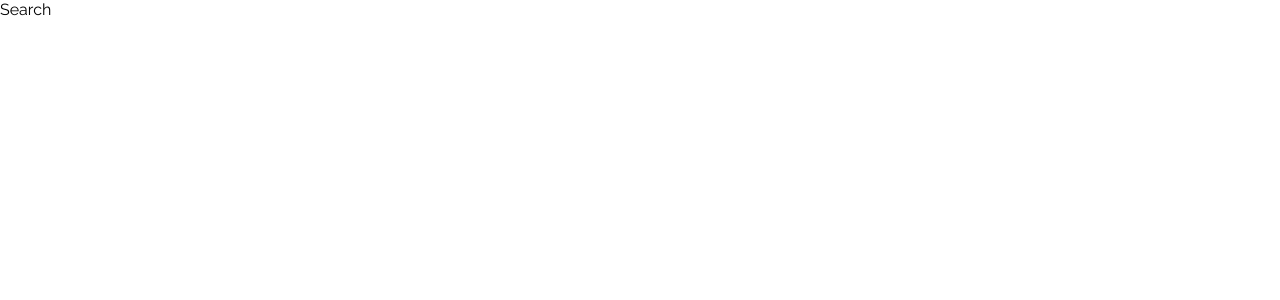
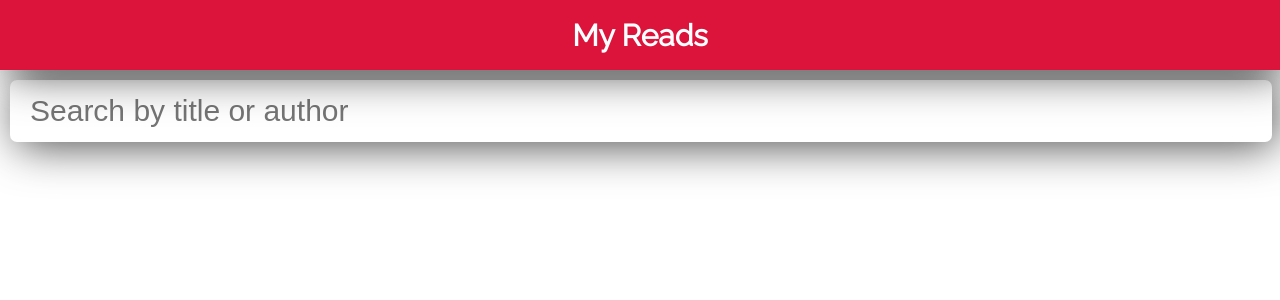
Before and after one commit to skb1129/myreads-react, a React (Create React App) app: page /search in a window 1280 px wide. Shown: the top 300 px of the page. Built offline with nearby package versions, Linux system fonts and the light colour scheme.

Commit message:
feat: search functional

```diff
--- a/src/components/Search.jsx
+++ b/src/components/Search.jsx
@@ -1,10 +1,63 @@
 import React, { Component } from 'react';
+import PropTypes from 'prop-types';
+
+import Navbar from './common/Navbar';
+import BookCard from './common/BookCard';
+import Loader from './Loader';
+
+import '../styles/Search.css';
 
 class Search extends Component {
+  static propTypes = {
+    books: PropTypes.array,
+    isLoading: PropTypes.bool,
+    notFound: PropTypes.bool,
+    searchHandler: PropTypes.func.isRequired,
+    moveBookHandler: PropTypes.func.isRequired,
+  };
+
+  static defaultProps = {
+    books: [],
+    isLoading: true,
+    notFound: false,
+  };
+
   render() {
+    const {
+      books,
+      moveBookHandler,
+      searchHandler,
+      isLoading,
+      notFound,
+    } = this.props;
+
     return (
       <div>
-        Search
+        <Navbar />
+        <main>
+          <section id="search">
+            <div className="search-bar-container">
+              <input
+                className="search-bar"
+                type="text"
+                placeholder="Search by title or author"
+                onChange={event => searchHandler(event.target.value)}
+              />
+            </div>
+          </section>
+          <section id="results">
+            {isLoading ? <Loader /> : (
+              <div className="result-books">
+                {notFound
+                  ? <h2>No Books found matching this query</h2>
+                  : books.map(book => (
+                    <BookCard key={book.id} book={book} moveBookHandler={moveBookHandler} />
+                  ))
+                }
+              </div>
+            )}
+          </section>
+        </main>
       </div>
     );
   }
--- a/src/components/common/BookCard.jsx
+++ b/src/components/common/BookCard.jsx
@@ -6,8 +6,11 @@ import { SHELF } from '../../constants';
 import '../../styles/BookCard.css';
 
 const FALLBACK = {
-  image: 'https://placehold.it/128x170',
+  image: 'https://dummyimage.com/128x170/707070/000000.png&text=Unavailable',
   title: 'Book Title',
+  subtitle: '',
+  description: '',
+  author: 'Unknown',
   rating: 'Unrated',
 };
 
@@ -26,10 +29,17 @@ class BookCard extends Component {
 
     return (
       <div className="card-container">
-        <img className="card-image" src={book.imageLinks.thumbnail || FALLBACK.image} alt={book.description} />
+        <img
+          className="card-image"
+          src={book.imageLinks && book.imageLinks.thumbnail
+            ? book.imageLinks.thumbnail
+            : FALLBACK.image}
+          alt={book.description || FALLBACK.description}
+        />
         <div className="card-right">
           <h3>{book.title || FALLBACK.title}</h3>
-          <p className="card-text">{book.subtitle}</p>
+          <p className="card-text">{book.subtitle || FALLBACK.subtitle}</p>
+          <p className="card-text">{`Author: ${book.authors || FALLBACK.author}`}</p>
           <p className="card-text">{`Rating: ${book.averageRating || FALLBACK.rating}`}</p>
           <div className="card-buttons">
             <span className="card-text">Move to: </span>
--- a/src/constants/index.js
+++ b/src/constants/index.js
@@ -4,6 +4,9 @@ const SHELF = {
   r: 'read',
 };
 
+const SEARCH_INTERVAL = 200;
+
 export {
   SHELF,
+  SEARCH_INTERVAL,
 };
--- a/src/routes/SearchRoute.jsx
+++ b/src/routes/SearchRoute.jsx
@@ -1,10 +1,68 @@
 import React, { Component } from 'react';
 
+import { BooksAPI } from '../apis';
 import { Search } from '../components';
+import { SEARCH_INTERVAL } from '../constants';
 
 class SearchRoute extends Component {
+  state = {
+    books: [],
+    timeout: null,
+    isLoading: false,
+    notFound: false,
+  };
+
+  searchHandler = (query) => {
+    this.setState({ isLoading: true });
+    const { timeout } = this.state;
+    if (timeout) {
+      clearTimeout(timeout);
+    }
+    if (!query) {
+      this.setState({ books: [], isLoading: false });
+      return;
+    }
+    this.setState({
+      timeout: setTimeout(async () => {
+        try {
+          let books = await BooksAPI.search(query);
+          if (books.error) {
+            books = [];
+          }
+          this.setState({
+            books,
+            isLoading: false,
+            notFound: !books.length,
+          });
+        } catch (error) {
+          console.log('Error connecting to Books API', error);
+        }
+      }, SEARCH_INTERVAL),
+    });
+  };
+
+  moveBookHandler = async (book, shelf) => {
+    try {
+      await BooksAPI.update(book, shelf);
+      const books = await BooksAPI.getAll();
+      this.setBooks(books);
+    } catch (error) {
+      console.error('Error connecting to Books API', error);
+    }
+  };
+
   render() {
-    return (<Search />);
+    const { books, isLoading, notFound } = this.state;
+
+    return (
+      <Search
+        books={books}
+        isLoading={isLoading}
+        notFound={notFound}
+        searchHandler={this.searchHandler}
+        moveBookHandler={this.moveBookHandler}
+      />
+    );
   }
 }
 
--- a/src/styles/BookCard.css
+++ b/src/styles/BookCard.css
@@ -24,7 +24,9 @@
 
 .card-text {
   color: #444;
-  font-size: 14px;
+  font-size: 13px;
+  margin-top: 0;
+  margin-bottom: 3px;
 }
 
 .card-buttons {
--- /dev/null
+++ b/src/styles/Search.css
@@ -0,0 +1,23 @@
+.search-bar-container {
+  width: 100%;
+  height: 60px;
+  margin-top: 70px;
+}
+
+.search-bar {
+  width: calc(100% - 40px);
+  height: 100%;
+  margin: 10px;
+  padding-left: 20px;
+  font-size: 30px;
+  border-radius: 7px;
+  border: 0;
+  box-shadow: 5px 5px 45px -2px #000b;
+}
+
+.result-books {
+  display: flex;
+  flex-wrap: wrap;
+  justify-content: center;
+  margin-top: 20px;
+}
```
Also changed, not shown: 1 other file (tests, documents, lock files or other folders).
